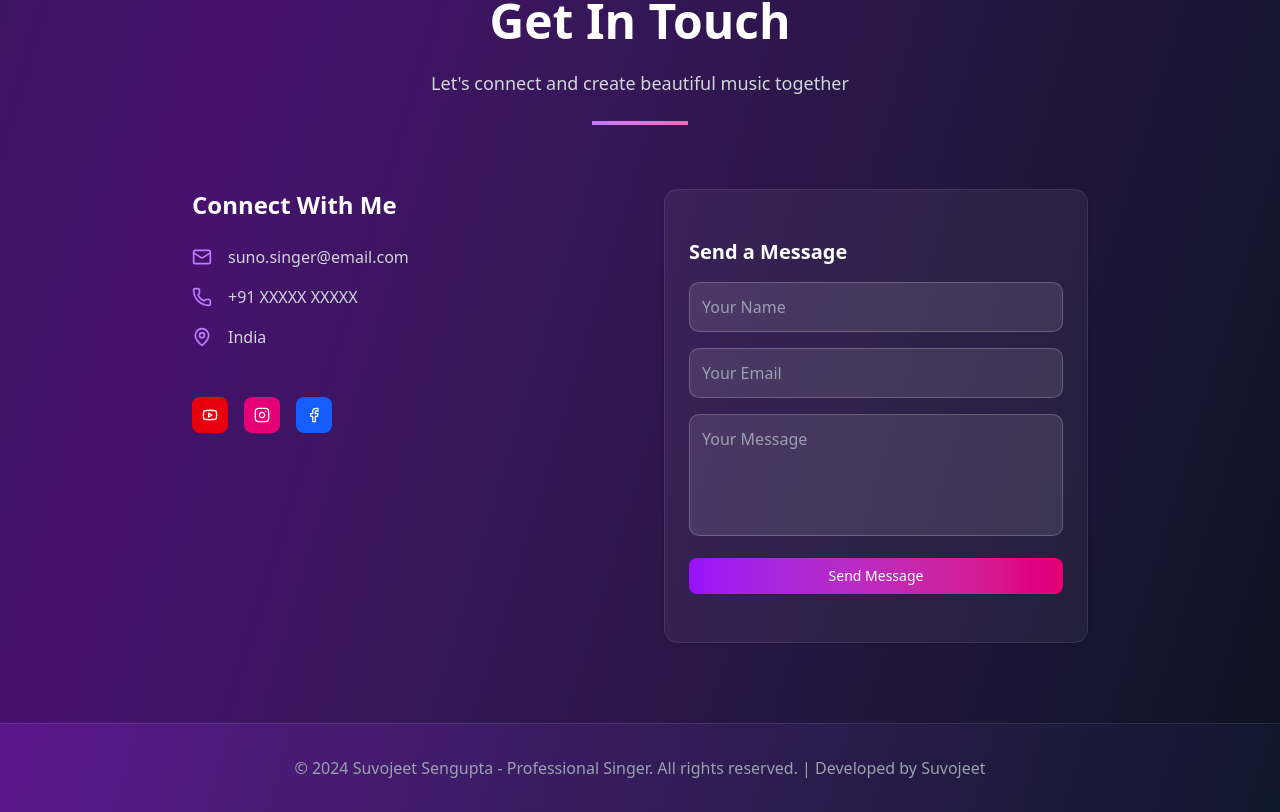
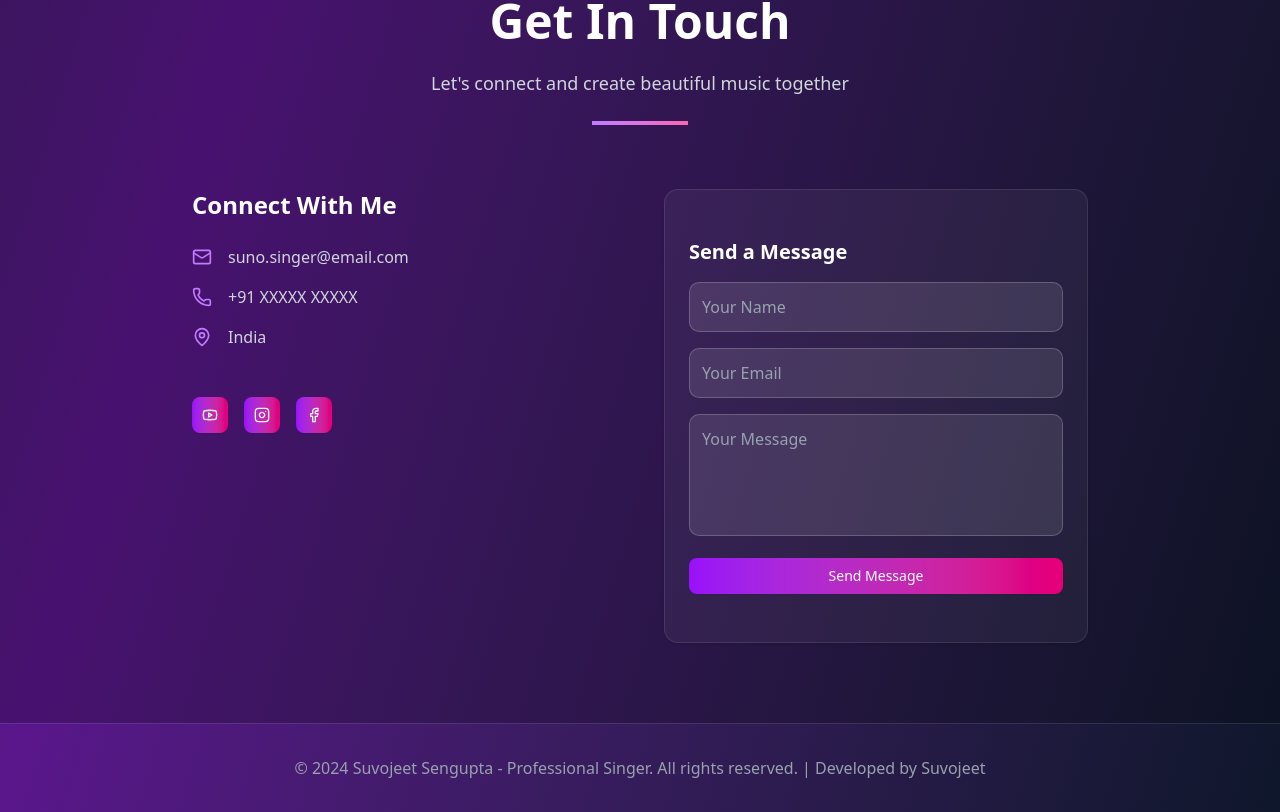
Before and after one commit to suvojit213/Suvojeet-Sengupta, a React (Vite) app: page / in a window 1280 px wide. Shown: the part 3469-4281 px from the top of the page. Built offline with nearby package versions, Linux system fonts and the light colour scheme.

Commit message:
Feat: Harmonize social media button colors with site theme

```diff
--- a/src/App.jsx
+++ b/src/App.jsx
@@ -340,13 +340,13 @@ function App() {
               </div>
 
               <div className="flex space-x-4 pt-6">
-                <Button size="icon" className="bg-red-600 hover:bg-red-700">
+                <Button size="icon" className="bg-gradient-to-r from-purple-600 to-pink-600 hover:from-purple-700 hover:to-pink-700">
                   <Youtube className="h-5 w-5" />
                 </Button>
-                <Button size="icon" className="bg-pink-600 hover:bg-pink-700">
+                <Button size="icon" className="bg-gradient-to-r from-purple-600 to-pink-600 hover:from-purple-700 hover:to-pink-700">
                   <Instagram className="h-5 w-5" />
                 </Button>
-                <Button size="icon" className="bg-blue-600 hover:bg-blue-700">
+                <Button size="icon" className="bg-gradient-to-r from-purple-600 to-pink-600 hover:from-purple-700 hover:to-pink-700">
                   <Facebook className="h-5 w-5" />
                 </Button>
               </div>
```
